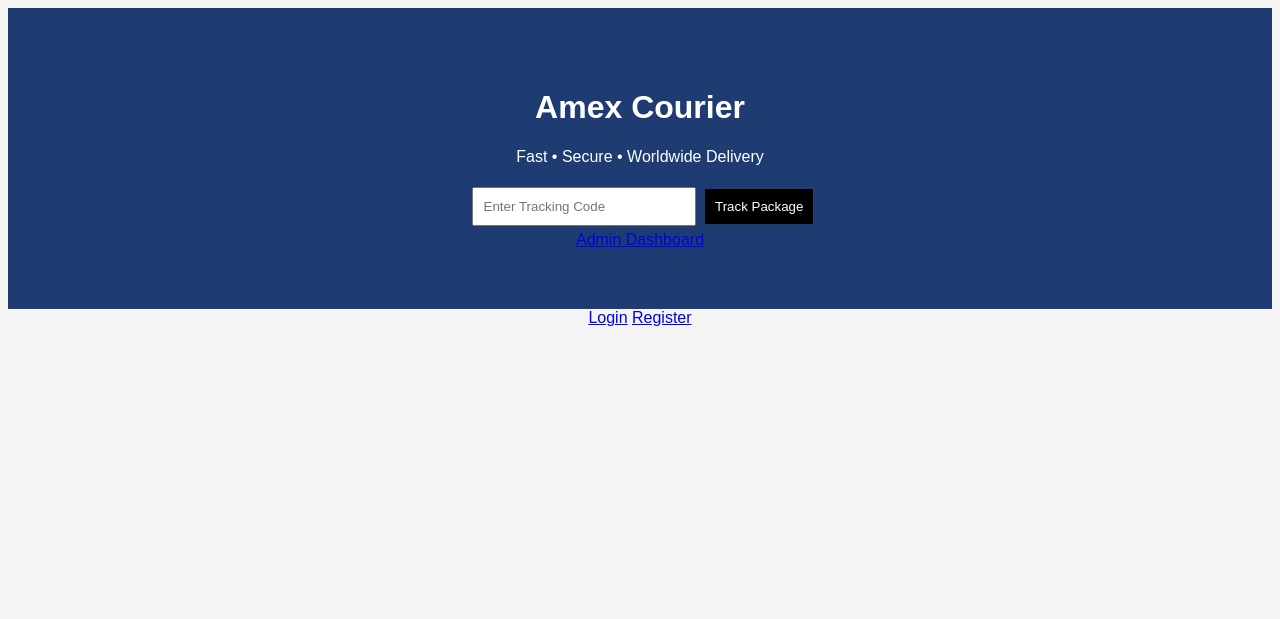
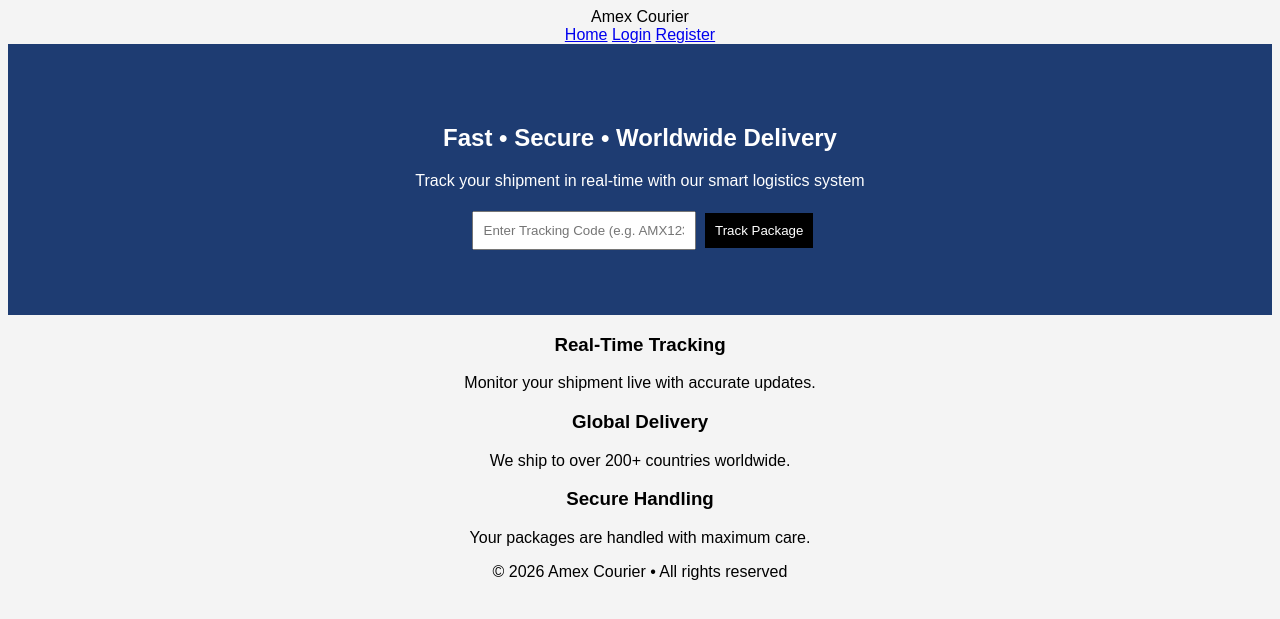
Before and after one commit to amexlabs-ui/amex-courier, a Flask app: page / in a window 1280 px wide. Shown: the top 619 px of the page. Run offline with Flask 3, Linux system fonts and the light colour scheme.

Commit message:
Update index.html

```diff
--- a/templates/index.html
+++ b/templates/index.html
@@ -1,29 +1,56 @@
 <!DOCTYPE html>
-<html>
+<html lang="en">
 <head>
-<title>Amex Courier</title>
-<link rel="stylesheet" href="/static/style.css">
+    <meta charset="UTF-8">
+    <title>Amex Courier</title>
+    <link rel="stylesheet" href="/static/style.css">
 </head>
-
 <body>
 
-<div class="hero">
-<h1>Amex Courier</h1>
-<p>Fast • Secure • Worldwide Delivery</p>
+<!-- NAVBAR -->
+<header class="navbar">
+    <div class="logo">Amex Courier</div>
+    <nav>
+        <a href="/">Home</a>
+        <a href="/login">Login</a>
+        <a href="/register">Register</a>
+    </nav>
+</header>
 
-<form action="/track" method="get">
-    <input type="text" name="code" placeholder="Enter Tracking Code" required>
-    <button type="submit">Track Package</button>
-</form>
+<!-- HERO SECTION -->
+<section class="hero">
+    <div class="hero-content">
+        <h1>Fast • Secure • Worldwide Delivery</h1>
+        <p>Track your shipment in real-time with our smart logistics system</p>
 
-<a href="/admin">Admin Dashboard</a>
+        <!-- TRACK FORM -->
+        <form action="/track" method="get" class="track-box">
+            <input type="text" name="code" placeholder="Enter Tracking Code (e.g. AMX123456)" required>
+            <button type="submit">Track Package</button>
+        </form>
+    </div>
+</section>
 
-</div>
+<!-- FEATURES -->
+<section class="features">
+    <div class="feature">
+        <h3>Real-Time Tracking</h3>
+        <p>Monitor your shipment live with accurate updates.</p>
+    </div>
+    <div class="feature">
+        <h3>Global Delivery</h3>
+        <p>We ship to over 200+ countries worldwide.</p>
+    </div>
+    <div class="feature">
+        <h3>Secure Handling</h3>
+        <p>Your packages are handled with maximum care.</p>
+    </div>
+</section>
+
+<!-- FOOTER -->
+<footer>
+    <p>© 2026 Amex Courier • All rights reserved</p>
+</footer>
 
 </body>
 </html>
-
-<div class="nav">
-    <a href="/login">Login</a>
-    <a href="/register">Register</a>
-</div>
```
